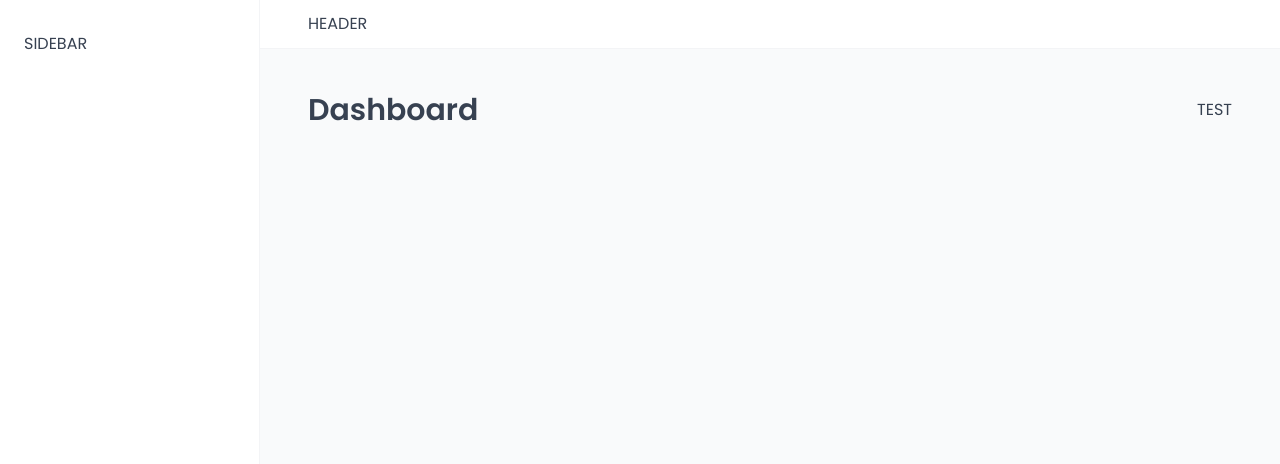
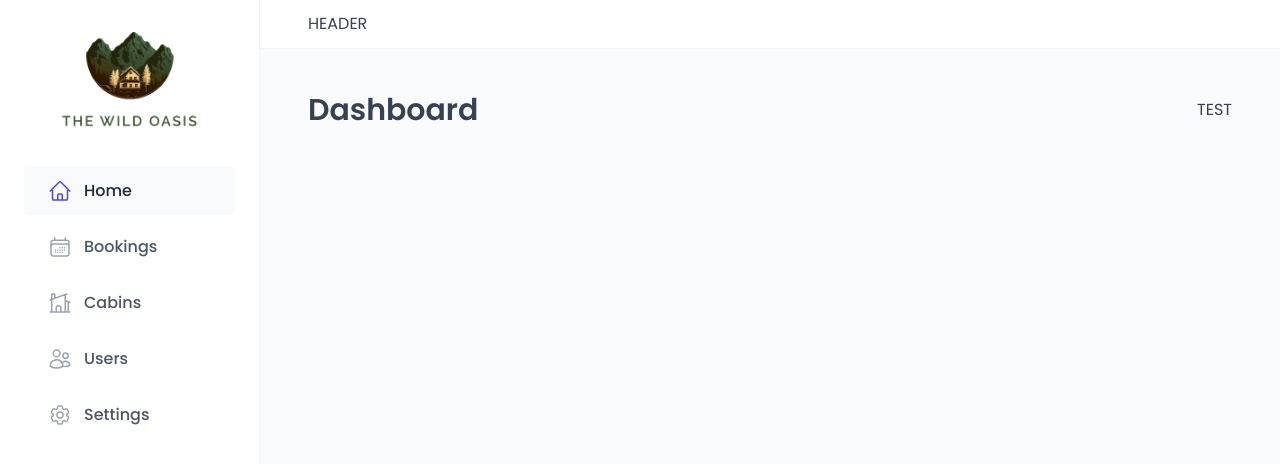
Before and after one commit to onkar-03/The-Wild-Oasis, a React (Vite) app: page /dashboard in a window 1280 px wide. Shown: the top 464 px of the page. Built offline with nearby package versions, Linux system fonts and the light colour scheme; a web font is replaced by a local one.

Commit message:
Built the Sidebar

```diff
--- a/package.json
+++ b/package.json
@@ -12,7 +12,7 @@
     "@supabase/supabase-js": "^2.21.0",
     "react": "^18.2.0",
     "react-dom": "^18.2.0",
-    "react-icons": "^4.8.0",
+    "react-icons": "^4.12.0",
     "react-router-dom": "^6.30.1",
     "styled-components": "^5.3.11"
   },
--- a/src/ui/MainNav.jsx
+++ b/src/ui/MainNav.jsx
@@ -1,4 +1,12 @@
-import styled from "styled-components";
+import { NavLink } from 'react-router-dom';
+import styled from 'styled-components';
+import {
+  HiOutlineCalendarDays,
+  HiOutlineCog6Tooth,
+  HiOutlineHome,
+  HiOutlineHomeModern,
+  HiOutlineUsers,
+} from 'react-icons/hi2';
 
 const NavList = styled.ul`
   display: flex;
@@ -6,7 +14,7 @@ const NavList = styled.ul`
   gap: 0.8rem;
 `;
 
-const Link = styled.a`
+const StyledNavLink = styled(NavLink)`
   &:link,
   &:visited {
     display: flex;
@@ -44,3 +52,44 @@ const Link = styled.a`
     color: var(--color-brand-600);
   }
 `;
+
+function MainNav() {
+  return (
+    <nav>
+      <NavList>
+        <li>
+          <StyledNavLink to='/dashboard'>
+            <HiOutlineHome />
+            <span>Home</span>
+          </StyledNavLink>
+        </li>
+        <li>
+          <StyledNavLink to='/bookings'>
+            <HiOutlineCalendarDays />
+            <span>Bookings</span>
+          </StyledNavLink>
+        </li>
+        <li>
+          <StyledNavLink to='/cabins'>
+            <HiOutlineHomeModern />
+            <span>Cabins</span>
+          </StyledNavLink>
+        </li>
+        <li>
+          <StyledNavLink to='/users'>
+            <HiOutlineUsers />
+            <span>Users</span>
+          </StyledNavLink>
+        </li>
+        <li>
+          <StyledNavLink to='/settings'>
+            <HiOutlineCog6Tooth />
+            <span>Settings</span>
+          </StyledNavLink>
+        </li>
+      </NavList>
+    </nav>
+  );
+}
+
+export default MainNav;
--- a/src/ui/Sidebar.jsx
+++ b/src/ui/Sidebar.jsx
@@ -1,4 +1,6 @@
 import styled from 'styled-components';
+import Logo from './Logo.jsx';
+import MainNav from './MainNav.jsx';
 
 const StyledSidebar = styled.aside`
   background-color: var(--color-grey-0);
@@ -12,7 +14,12 @@ const StyledSidebar = styled.aside`
 `;
 
 function Sidebar() {
-  return <StyledSidebar>SIDEBAR</StyledSidebar>;
+  return (
+    <StyledSidebar>
+      <Logo />
+      <MainNav />
+    </StyledSidebar>
+  );
 }
 
 export default Sidebar;
```
